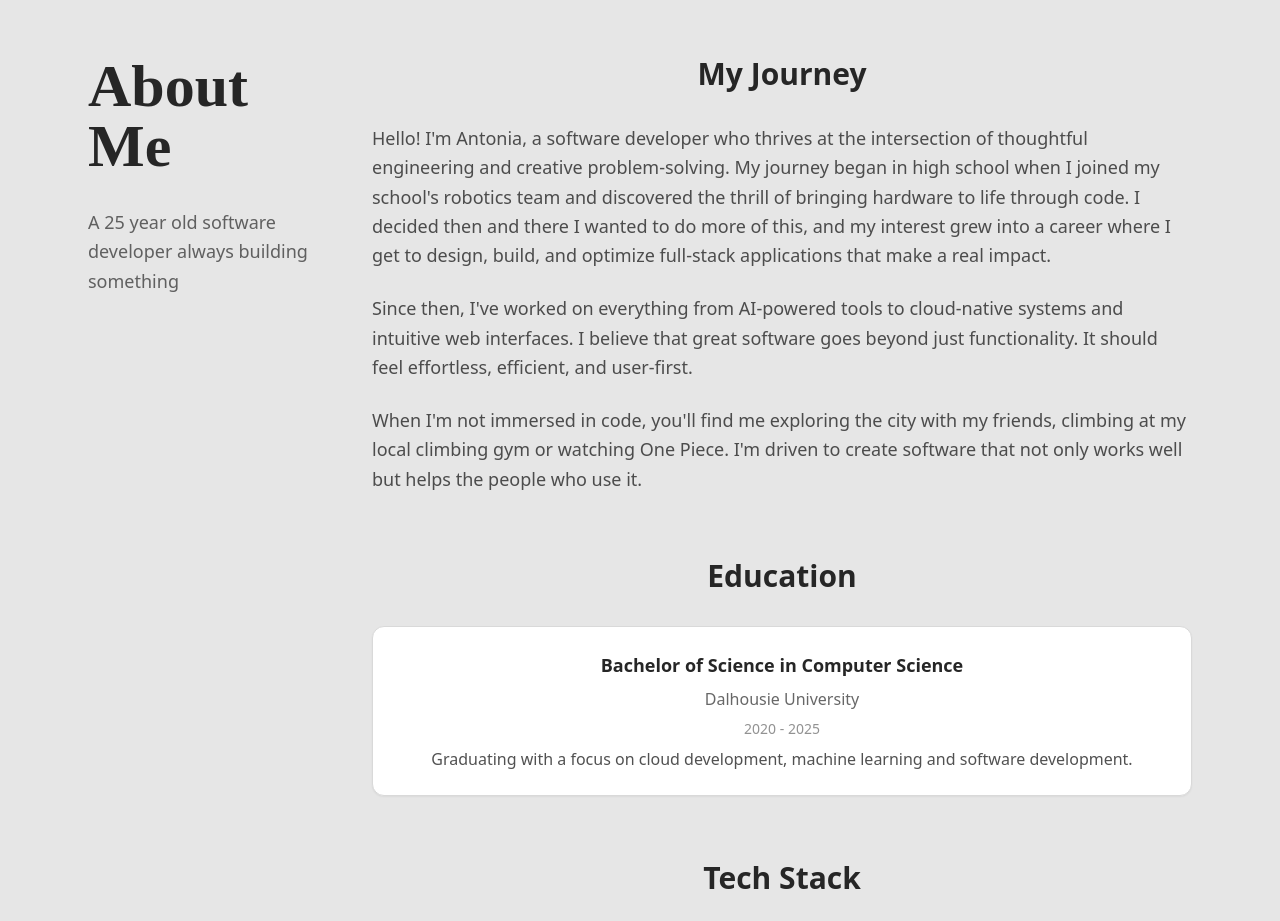
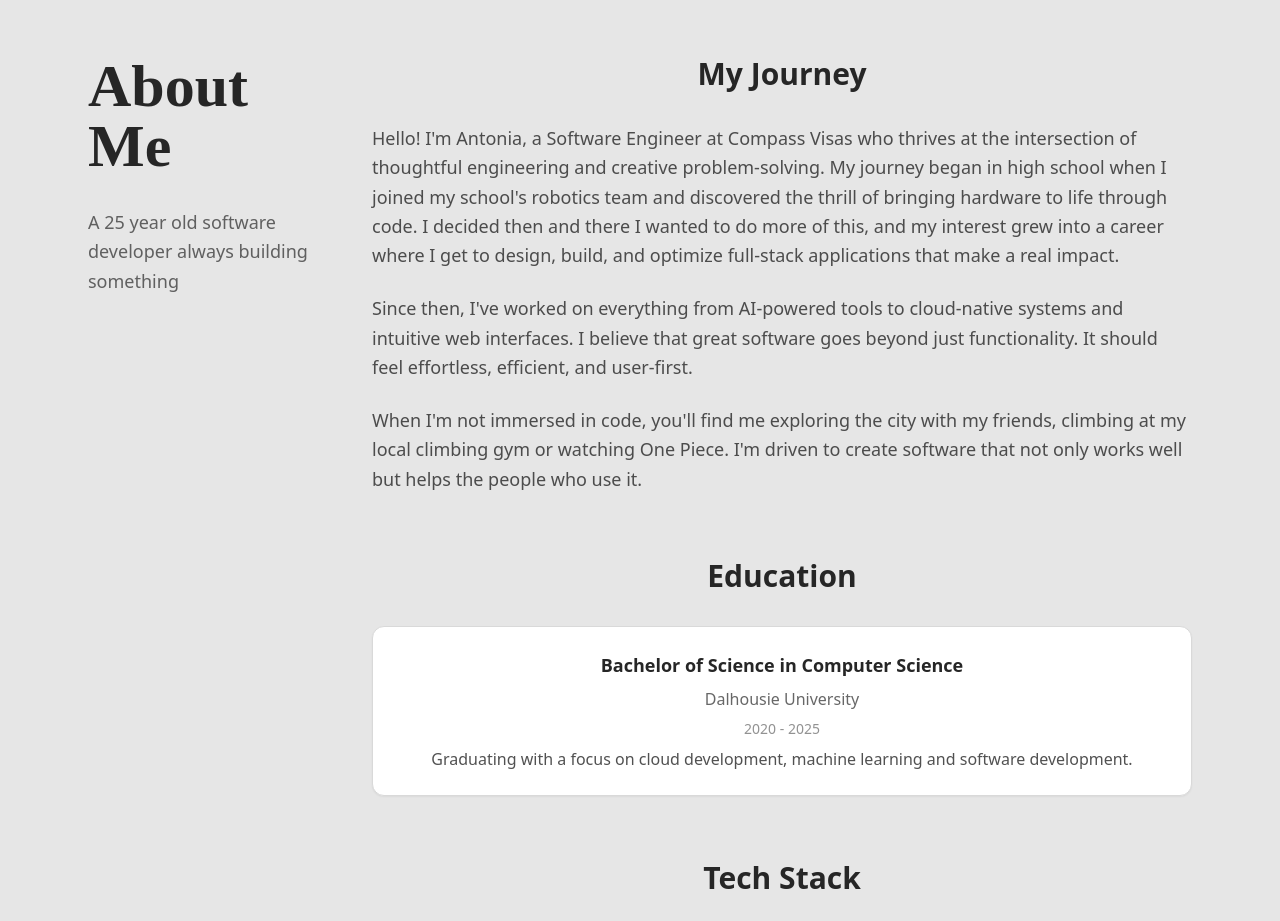
Before and after one commit to antoniamugisa/my-portfolio, a React (Vite) app: page / in a window 1280 px wide. Shown: the part 840-1761 px from the top of the page. Built offline with nearby package versions, Linux system fonts and the light colour scheme; no server answers.

Commit message:
Updated About section to include specific job title as Software Engineer at Compass Visas for improved clarity.

```diff
--- a/src/components/sections/About.tsx
+++ b/src/components/sections/About.tsx
@@ -24,7 +24,7 @@ const About: React.FC = () => {
                 <h3 className="text-3xl font-bold text-center mb-8">My Journey</h3>
                 <div className="space-y-6 text-lg text-foreground/80 leading-relaxed">
                   <p>
-                    Hello! I'm Antonia, a software developer who thrives at the intersection of thoughtful engineering and creative problem-solving. My journey began
+                    Hello! I'm Antonia, a Software Engineer at Compass Visas who thrives at the intersection of thoughtful engineering and creative problem-solving. My journey began
                     in high school when I joined my school's robotics team and discovered the thrill of bringing hardware to life through code. I decided then and
                     there I wanted to do more of this, and my interest grew into a career where I get to design, build, and optimize full-stack applications that make a real impact.
                   </p>
```
